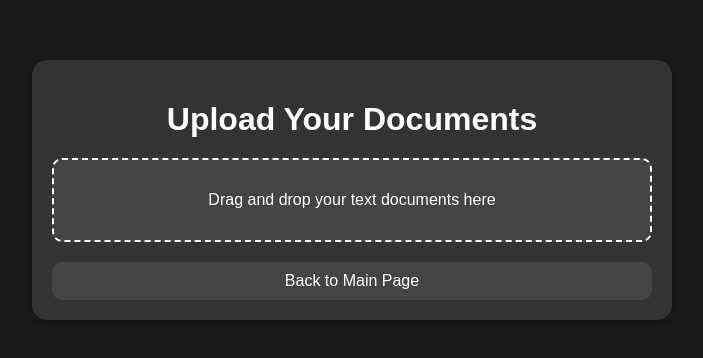
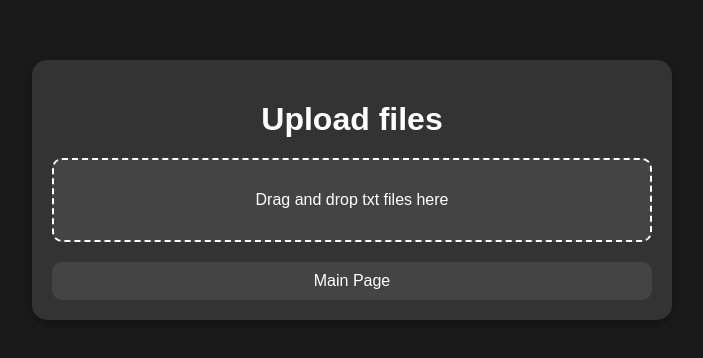
Before and after one commit to Min7ix/unspoken-rizz, a plain HTML site: page upload.html in a window 1280 px wide. Shown: the part 210-568 px from the top of the page, without its empty margins (288-991 px from the left). Drawn offline with Linux system fonts and the light colour scheme.

Commit message:
Add files via upload

```diff
--- a/upload.html
+++ b/upload.html
@@ -63,15 +63,15 @@
 </head>
 <body>
     <div class="container">
-        <h1>Upload Your Documents</h1>
+        <h1>Upload files</h1>
 
         <div class="upload-box">
-            <p>Drag and drop your text documents here</p>
+            <p>Drag and drop txt files here</p>
             <input type="file" accept=".txt" style="display: none;">
         </div>
 
         <div class="links">
-            <a href="index.html">Back to Main Page</a>
+            <a href="index.html">Main Page</a>
         </div>
     </div>
 </body>
```
Also changed, not shown: about.html (+2 -2 lines), contact.html (+2 -2 lines), index.html (+2 -2 lines).
